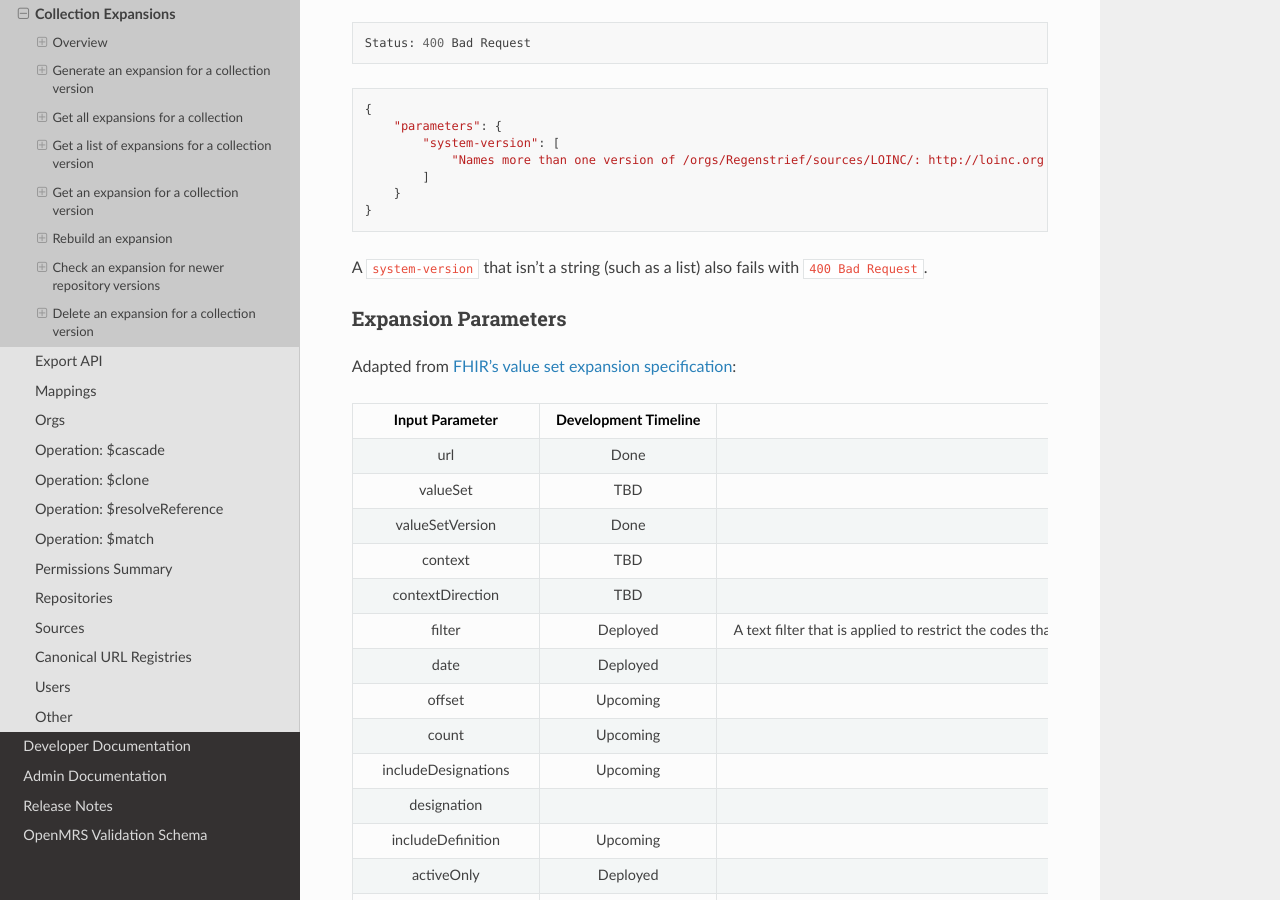
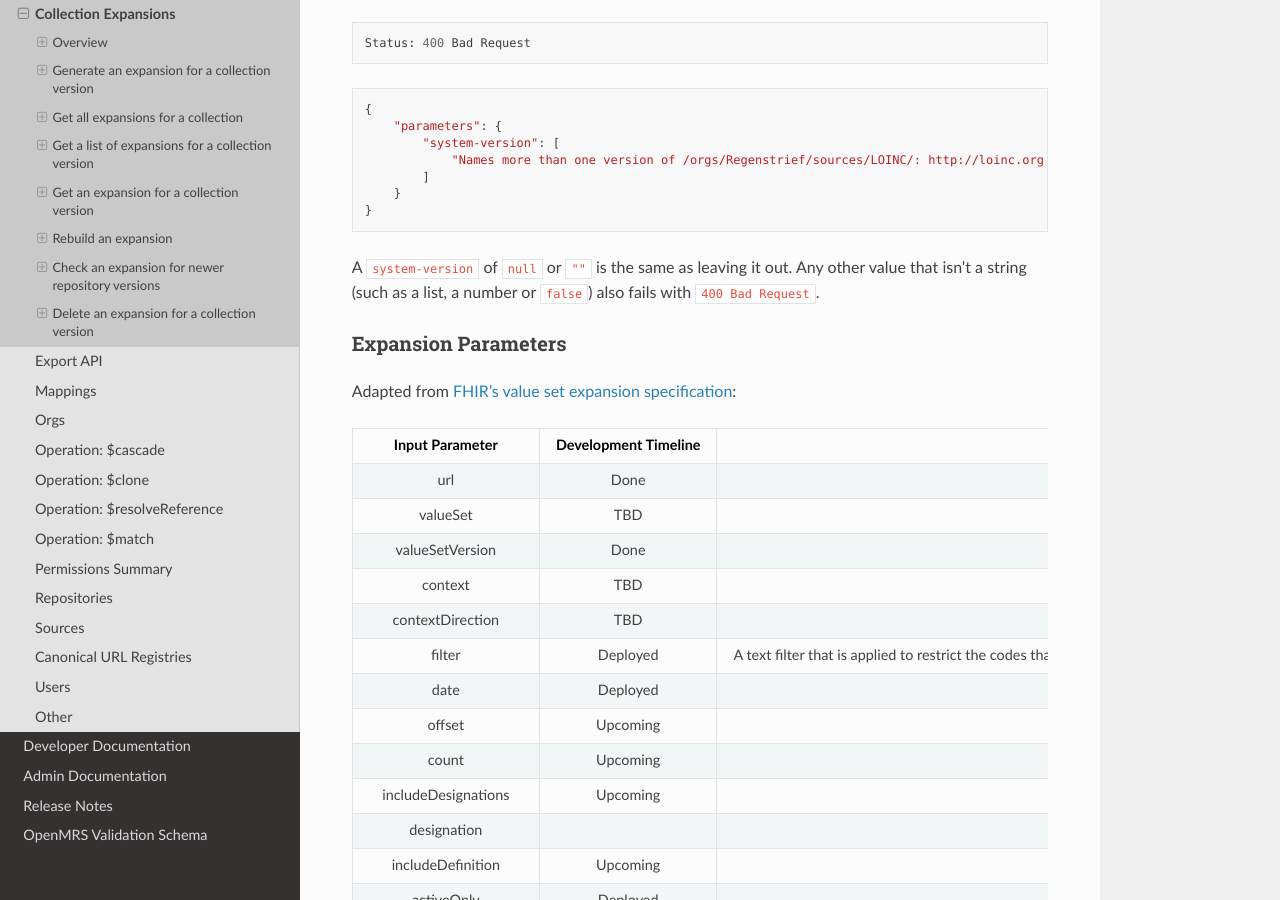
Before and after one commit to OpenConceptLab/ocl-docs, a Sphinx documentation site: the page built from docs/source/oclapi/apireference/expansions.md, in a window 1280 px wide and 900 px high, scrolled down 2592 px. Built offline with Sphinx 7.4.7 and the Read the Docs theme 3.1.0, drawn with Linux system fonts in a browser that asks for light colours.

Commit message:
OpenConceptLab/ocl_issues#2943 | A null or empty system-version is the same as leaving it out

````diff
--- a/docs/source/oclapi/apireference/expansions.md
+++ b/docs/source/oclapi/apireference/expansions.md
@@ -105,7 +105,7 @@ Status: 400 Bad Request
 }
 ```
 
-A `system-version` that isn't a string (such as a list) also fails with `400 Bad Request`.
+A `system-version` of `null` or `""` is the same as leaving it out. Any other value that isn't a string (such as a list, a number or `false`) also fails with `400 Bad Request`.
 
 ### Expansion Parameters
 Adapted from [FHIR’s value set expansion specification](https://www.hl7.org/fhir/valueset-operation-expand.html):
````
